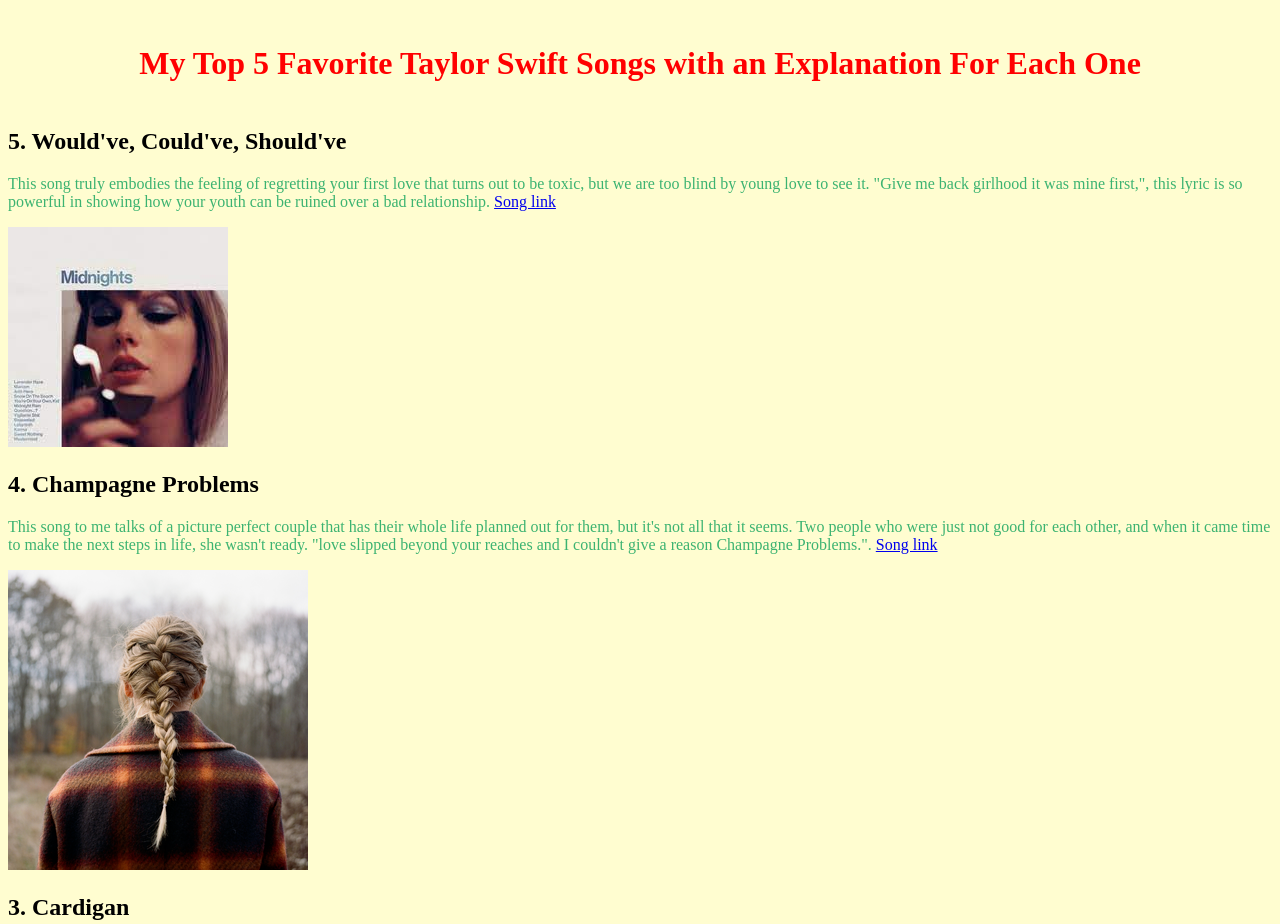
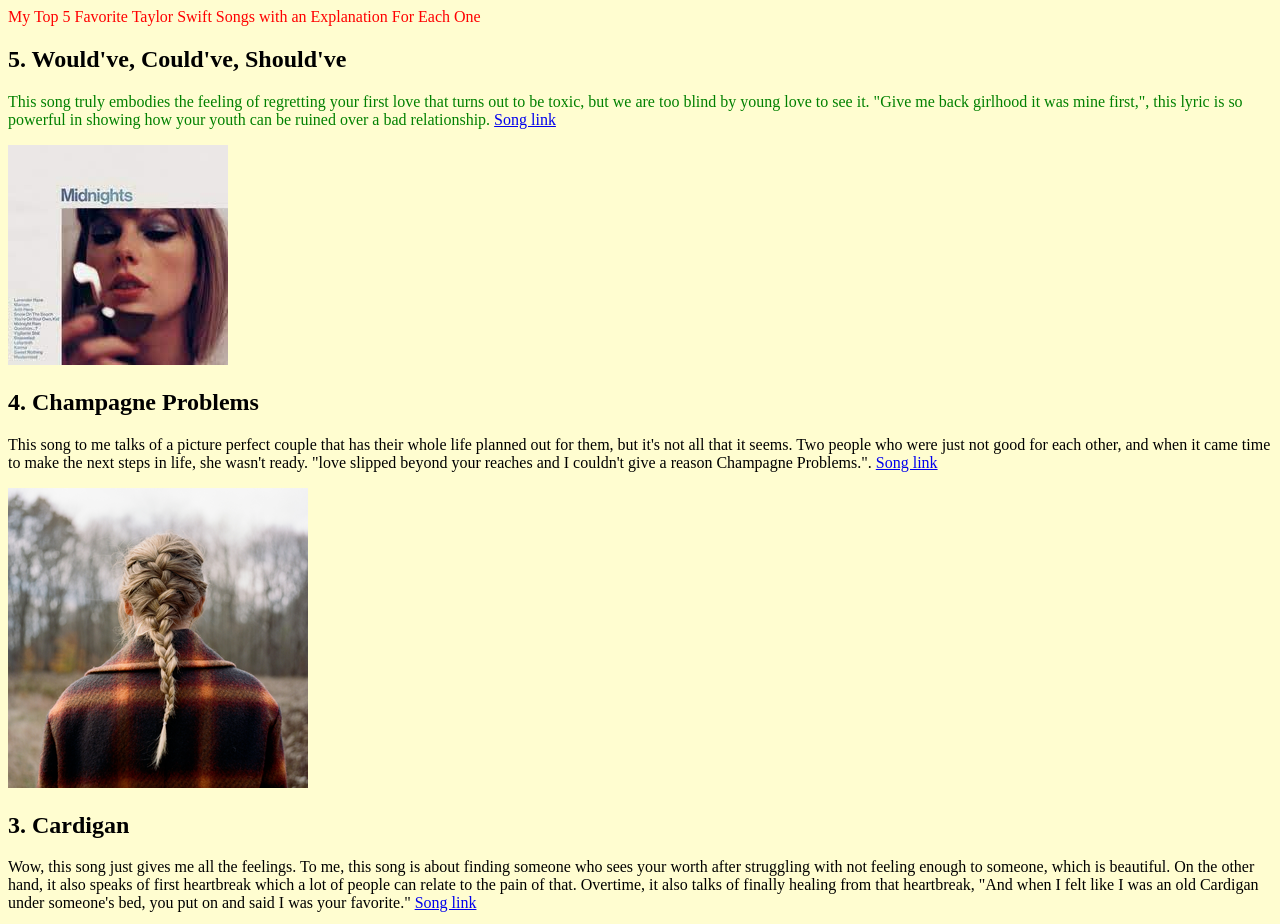
Before and after one commit to mollsvb14/js-assignment-4-html-me-something-mollsvb14, a website: page index.html in a window 1280 px wide. Shown: the top 924 px of the page. Drawn offline with Linux system fonts and the light colour scheme.

Commit message:
added elements

```diff
--- a/index.html
+++ b/index.html
@@ -5,9 +5,11 @@
       <link rel="stylesheet" href="styles.css">
    </head>
    <body>
-      <h1 id="mainHeading">My Top 5 Favorite Taylor Swift Songs with an Explanation For Each One</h1>
+      <header id="mainHeading">My Top 5 Favorite Taylor Swift Songs with an Explanation For Each One</header>
+      <main>
+         <article>
       <h2>5. Would've, Could've, Should've</h2>
-      <p>This song truly embodies the feeling of regretting your first love that turns out
+      <p id="testP" class="funParagraph">This song truly embodies the feeling of regretting your first love that turns out
          to be toxic, but we are too blind by young love to see it. "Give me back
          girlhood it was mine first,", this lyric is so powerful in showing how your youth can
          be ruined over a bad relationship.
@@ -51,5 +53,10 @@
             <a href="https://open.spotify.com/track/5enxwA8aAbwZbf5qCHORXi?si=725287eef60b46c8">Song link</a>
          </p>
          <img src="images/red.png" alt="Red Taylors Version Album">
+      </article>
+      </main>
+      <footer>
+         Molly's Copyright&copy;
+      </footer>
    </body>
 </html>
--- a/styles.css
+++ b/styles.css
@@ -9,14 +9,11 @@
 h2{
     margin: 5 auto;
 }
-P{
-    color:mediumseagreen;
-}
 
 #mainHeading{
     color:red;
 }
 
-.fun-paragraph{
+.funParagraph{
     color:green;
 }
```
